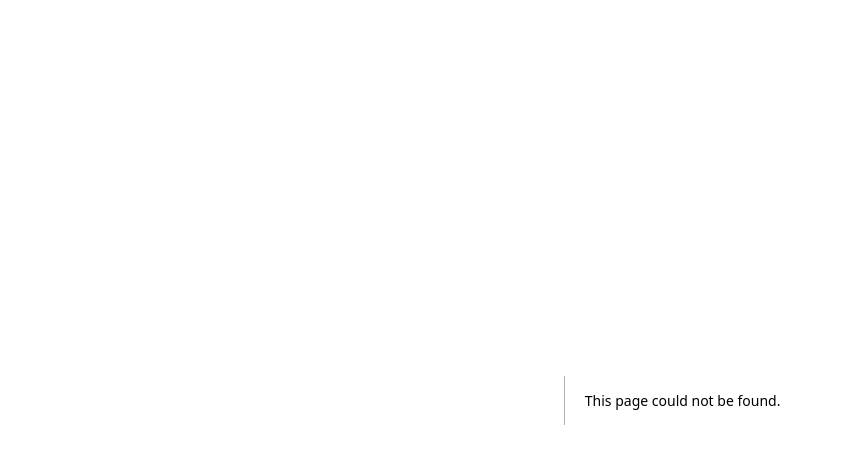
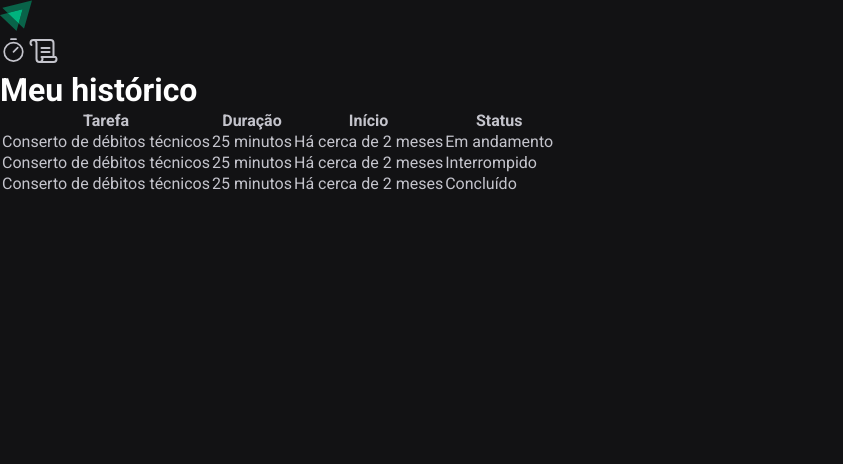
Before and after one commit to joaogabriellyra/ignite-timer, a Next.js app: page /history in a window 1280 px wide. Before the commit this address had no page. Shown: the top 464 px of the page, without its empty margins (0-843 px from the left). Built offline with nearby package versions, Linux system fonts and the light colour scheme.

Commit message:
finished the history page

```diff
--- /dev/null
+++ b/app/history/page.tsx
@@ -0,0 +1,42 @@
+import Header from '../components/header'
+
+export default function Page() {
+  return (
+    <>
+      <Header />
+      <main>
+        <h1>Meu histórico</h1>
+        <table>
+          <thead>
+            <tr>
+              <th>Tarefa</th>
+              <th>Duração</th>
+              <th>Início</th>
+              <th>Status</th>
+            </tr>
+          </thead>
+          <tbody>
+            <tr>
+              <td>Conserto de débitos técnicos</td>
+              <td>25 minutos</td>
+              <td>Há cerca de 2 meses</td>
+              <td>Em andamento</td>
+            </tr>
+            <tr>
+              <td>Conserto de débitos técnicos</td>
+              <td>25 minutos</td>
+              <td>Há cerca de 2 meses</td>
+              <td>Interrompido</td>
+            </tr>
+            <tr>
+              <td>Conserto de débitos técnicos</td>
+              <td>25 minutos</td>
+              <td>Há cerca de 2 meses</td>
+              <td>Concluído</td>
+            </tr>
+          </tbody>
+        </table>
+      </main>
+    </>
+  )
+}
--- a/app/page.tsx
+++ b/app/page.tsx
@@ -1,5 +1,5 @@
-import Header from './header'
-import Timer from './timer'
+import Header from './components/header'
+import Timer from './components/timer'
 
 export default function Page() {
   return (
```
Also changed, not shown: app/components/header.tsx (renamed from app/header.tsx), app/components/timer.tsx (renamed from app/timer.tsx).
